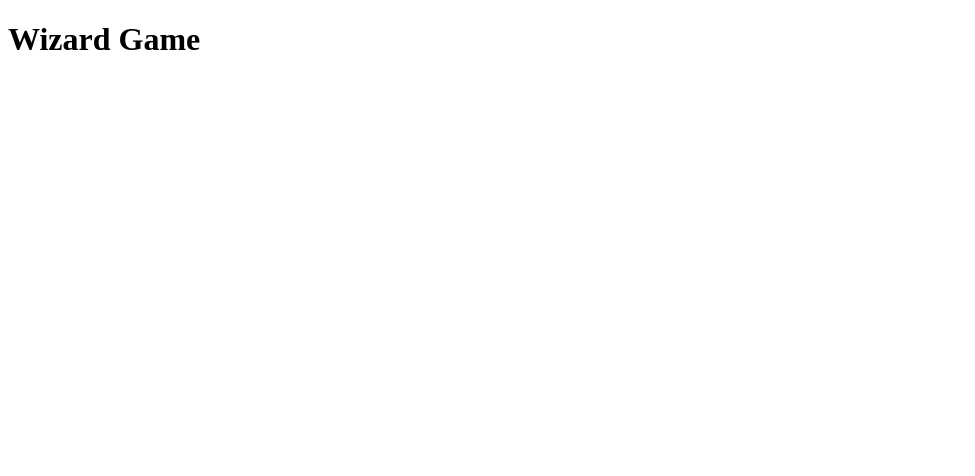
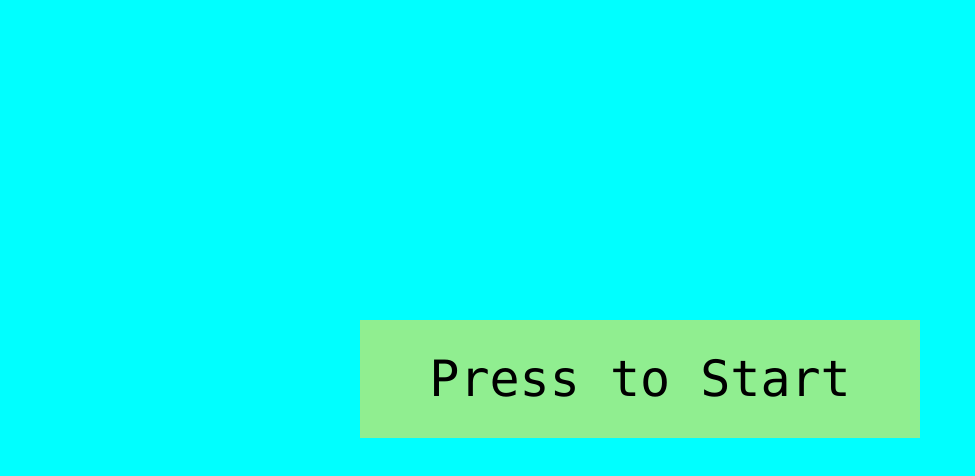
Before and after one commit to Mihnevw/wizard-site, a plain HTML site: page src/index.html in a window 1280 px wide. Shown: the whole page, without its empty margins (0-975 px from the left). Drawn offline with Linux system fonts and the light colour scheme.

Commit message:
add start-screen

```diff
--- a/src/css/style.css
+++ b/src/css/style.css
@@ -0,0 +1,27 @@
+body {
+    font-family: 'Consolas';
+    margin: 0;
+}
+
+.game {
+    background-color: aqua;
+    width: 100vw;
+    height: 100vh;
+}
+
+.start-screen {
+    text-align: center;
+    padding: 30px;
+    font-size: 50px;
+    width: 500px;
+    background-color: lightgreen;
+    position: absolute;
+    left: 50%;
+    top: 40%;
+    transform: translate(-50%);
+}
+
+.start-screen:hover {
+    background-color: green;
+    cursor: pointer;
+}
--- a/src/index.html
+++ b/src/index.html
@@ -3,12 +3,14 @@
 <head>
     <meta charset="UTF-8">
     <meta name="viewport" content="width=device-width, initial-scale=1.0">
-    <link rel="stylesheet" href="/css/style.css">
+    <link rel="stylesheet" href="css/style.css">
     <title>Wizard Site</title>
 </head>
 <body>
-    <h1>Wizard Game</h1>
+    <div class="game">
+        <div class="start-screen">Press to Start</div>
+    </div>
 
-    <script src="/js/main.js"></script>
+    <script src="js/main.js"></script>
 </body>
 </html>
```
